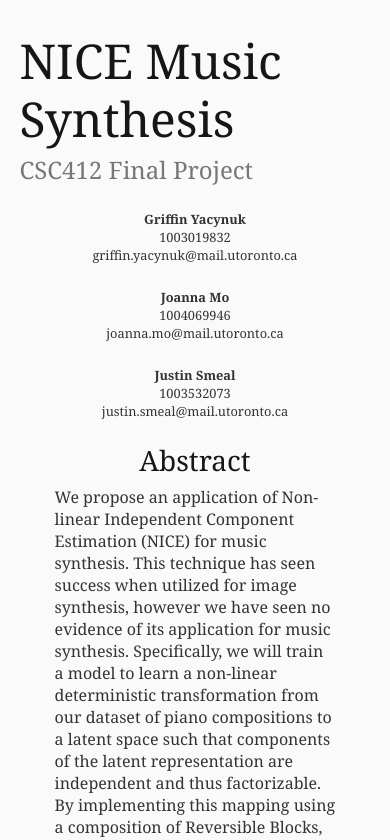
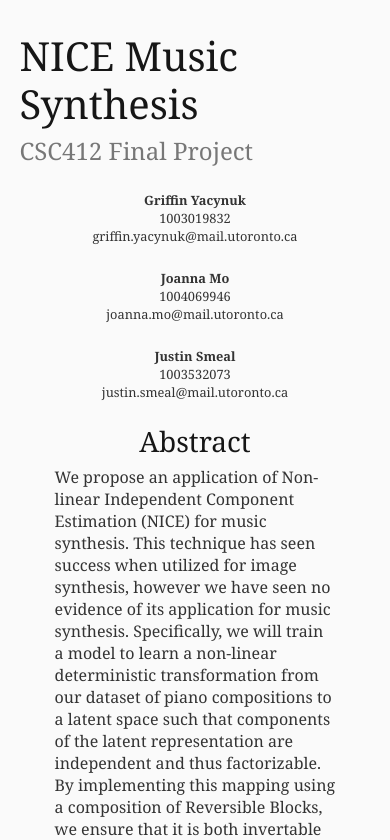
Before and after one commit to gyacynuk/csc412-report, a React (Create React App) app in the folder interactive-report/: page / in a window 390 px wide. Shown: the top 840 px of the page. Built offline with nearby package versions, Linux system fonts and the light colour scheme; a web font is replaced by a local one.

Commit message:
Make h1 smaller on mobile

```diff
--- a/interactive-report/src/theme/global.js
+++ b/interactive-report/src/theme/global.js
@@ -43,6 +43,10 @@ export default createGlobalStyle`
     font-size: ${({ theme }) => theme.typography.h1.fontSize};
     font-weight: ${({ theme }) => theme.typography.h1.fontWeight};
     line-height: ${({ theme }) => theme.typography.h1.lineHeight};
+
+    ${({ theme }) => theme.isMobile`
+      font-size: 2.5rem;
+    `}
   }
 
   h2 {
```
